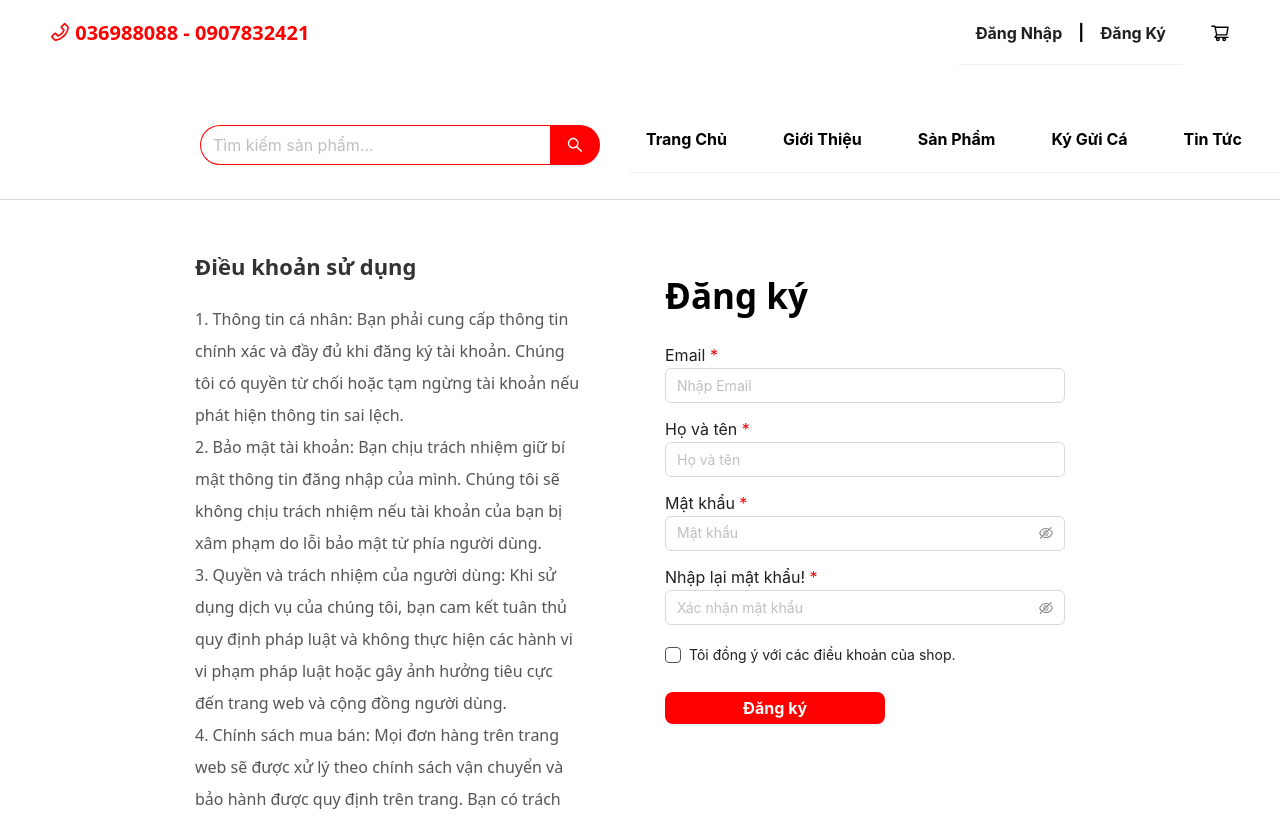
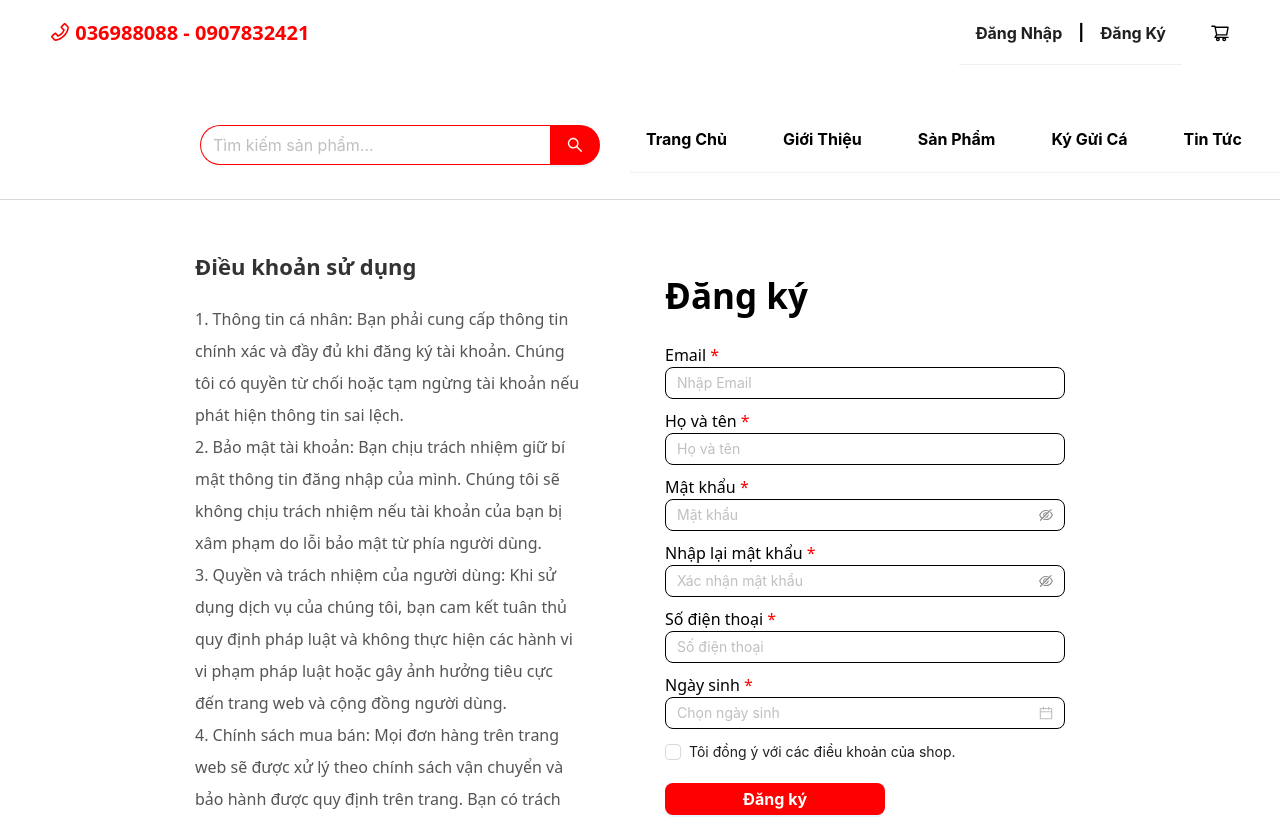
Before and after one commit to manh4702/Koi-Farm-Shop-FE, a React (Vite) app: page /register in a window 1280 px wide. Shown: the top 817 px of the page. Built offline with nearby package versions, Linux system fonts and the light colour scheme.

Commit message:
updateApiLogin,updateApiRegister

```diff
--- /dev/null
+++ b/src/api/axios.jsx
@@ -0,0 +1,22 @@
+// src/api/axios.js
+import axios from 'axios';
+
+const instance = axios.create({
+  baseURL: '/api', // Đường dẫn tương đối để proxy chuyển tiếp yêu cầu
+  timeout: 5000, // Thời gian chờ
+});
+
+instance.interceptors.request.use(
+  (config) => {
+    const token = localStorage.getItem('authToken');
+    if (token) {
+      config.headers.Authorization = `Bearer ${token}`;
+    }
+    return config;
+  },
+  (error) => {
+    return Promise.reject(error);
+  }
+);
+
+export default instance;
--- a/src/components/Login/LoginForm.jsx
+++ b/src/components/Login/LoginForm.jsx
@@ -1,9 +1,18 @@
-import React from "react";
+import React, { useState } from "react";
 import { Form, Input, Button, Checkbox, Row, Col } from "antd";
 import { SiGoogle } from "react-icons/si";
 import { Link } from "react-router-dom";
 
 const LoginForm = ({ onFinish, onFinishFailed, loading }) => {
+  const [email, setEmail] = useState("");
+  const [password, setPassword] = useState("");
+
+  const handleSubmit = (e) => {
+    e.preventDefault();
+    // Gọi hàm onFinish với dữ liệu email và password
+    onFinish({ email, password });
+  };
+
   return (
     <div style={{ display: "flex", justifyContent: "center", padding: "50px" }}>
       <div style={{ display: "flex", gap: "50px", maxWidth: "1200px" }}>
@@ -58,71 +67,71 @@ const LoginForm = ({ onFinish, onFinishFailed, loading }) => {
           >
             Đăng nhập
           </h1>
-          <Form
-            name="login"
-            initialValues={{ remember: true }}
-            onFinish={onFinish}
-            onFinishFailed={onFinishFailed}
-            style={{ width: "400px", height: "18rem", marginTop: "22px" }}
+          <form
+            onSubmit={handleSubmit}
+            style={{ width: "100%", marginTop: "22px" }}
           >
-            <Form.Item
-              name="username"
-              rules={[
-                { required: true, message: "Vui lòng nhập email!" },
-                { type: 'email', message: 'Vui lòng nhập email hợp lệ' }
-              ]}
-            >
+            <div>
               <label style={{ fontSize: "16px", fontWeight: "bold" }}>
                 Email<span style={{ color: "red" }}>*</span>
               </label>
-              <Input
+              <input
+                type="email"
+                value={email}
+                onChange={(e) => setEmail(e.target.value)} // Cập nhật state email
                 style={{
+                  display: "block",
+                  width: "100%",
                   height: "35px",
+                  marginTop: "8px",
                   border: "1px solid black",
-                  marginTop: "8px",
+                  borderRadius: "8px",
+                  padding: "5px",
                 }}
                 placeholder="Nhập Email"
+                required
               />
-            </Form.Item>
+            </div>
 
-            <Form.Item
-              name="password"
-              rules={[
-                { required: true, message: "Vui lòng nhập mật khẩu!" },
-              ]}
-            >
+            <div style={{ marginTop: "16px" }}>
               <label style={{ fontSize: "16px", fontWeight: "bold" }}>
-                Mật khẩu<span style={{ color: "red" }}>*</span>
+                Mật khẩu<span style={{ color: "red" }}>*</span>
               </label>
-              <Input.Password
+              <input
+                type="password"
+                value={password}
+                onChange={(e) => setPassword(e.target.value)} // Cập nhật state password
                 style={{
+                  display: "block",
+                  width: "100%",
                   height: "35px",
+                  marginTop: "8px",
                   border: "1px solid black",
-                  marginTop: "8px",
+                  borderRadius: "8px",
+                  padding: "5px",
                 }}
                 placeholder="Nhập mật khẩu"
+                required
               />
-            </Form.Item>
+            </div>
 
-            <Form.Item>
+            <div style={{ marginTop: "16px" }}>
             <Button
-                type="primary"
-                htmlType="submit"
-                loading={loading}
               style={{
                 width: "220px",
-                  marginTop: "5px",
+                marginTop: "24px",
                 backgroundColor: "red",
                 fontSize: "16px",
                 fontWeight: "bold",
                 color: "white",
                 borderRadius: "8px",
               }}
+              disabled={loading}
             >
-                Đăng nhập
+                {loading ? "Đang đăng nhập..." : "Đăng nhập"}
               </Button>
-            </Form.Item>
-          </Form>
+            </div>
+          </form>
         </div>
       </div>
     </div>
--- a/src/components/Login/RegisterForm.jsx
+++ b/src/components/Login/RegisterForm.jsx
@@ -1,8 +1,49 @@
-import React from "react";
-import { Form, Input, Button, Checkbox } from "antd";
+import React, { useState } from "react";
+import { Form, Input, Button, Checkbox, DatePicker } from "antd";
 import { FontColorsOutlined } from "@ant-design/icons";
+import moment from "moment";
 
 const RegisterForm = ({ onFinish, onFinishFailed, loading }) => {
+  const [email, setEmail] = useState("");
+  const [username, setUsername] = useState("");
+  const [password, setPassword] = useState("");
+  const [confirmPassword, setConfirmPassword] = useState("");
+  const [phone, setPhone] = useState("");
+  const [dateOfBirth, setDateOfBirth] = useState(null);
+  const [agreeTerms, setAgreeTerms] = useState(false);
+
+  const handlePhoneChange = (e) => {
+    const value = e.target.value;
+
+    // Chỉ cho phép nhập số và giới hạn độ dài là 10 ký tự
+    if (/^\d*$/.test(value)) {
+      setPhone(value);
+    }
+  };
+
+  const handleSubmit = (e) => {
+    e.preventDefault();
+    if (password !== confirmPassword) {
+      message.error("Mật khẩu không khớp!");
+      return;
+    }
+
+    if (!agreeTerms) {
+      message.error("Bạn cần đồng ý với các điều khoản!");
+      return;
+    }
+
+    const data = {
+      email,
+      username,
+      password,
+      phone,
+      dateOfBirth: dateOfBirth.format("YYYY-MM-DD"),
+    };
+
+    onFinish(data); // Truyền dữ liệu đã nhập về `onFinish`
+  };
+
   return (
     <div style={{ display: "flex", justifyContent: "center", padding: "50px" }}>
       <div style={{ display: "flex", gap: "50px", maxWidth: "1200px" }}>
@@ -65,158 +106,136 @@ const RegisterForm = ({ onFinish, onFinishFailed, loading }) => {
           >
             Đăng ký
           </h1>
-          <Form
-            name="register"
-            initialValues={{ remember: true }}
-            onFinish={onFinish}
-            onFinishFailed={onFinishFailed}
-            style={{ width: "400px", height: "450px", marginTop: "20px" }}
-          >
-            <Form.Item
-              name="email"
-              rules={[
-                {
-                  required: true,
-                  message: "Vui lòng nhập Email!",
-                  type: "email",
-                },
-              ]}
-            >
-              <lable
-                style={{
-                  fontSize: "16px",
-                }}
-              >
-                Email <span style={{ color: "red" }}>*</span>
-              </lable>
-              <Input style={{ height: "35px" }} placeholder="Nhập Email" />
-            </Form.Item>
-
-            <Form.Item
-              name="username"
-              style={{
-                marginTop: "-10px",
-              }}
-              rules={[{ required: true, message: "Vui lòng nhập Họ và tên!" }]}
-            >
-              <lable
-                style={{
-                  fontSize: "16px",
-                }}
-              >
-                Họ và tên <span style={{ color: "red" }}>*</span>
-              </lable>
-              <Input style={{ height: "35px" }} placeholder="Họ và tên" />
-            </Form.Item>
-
-            <Form.Item
-              name="password"
-              style={{
-                marginTop: "-10px",
-              }}
-              rules={[{ required: true, message: "Vui lòng nhập mật khẩu!" }]}
-            >
-              <lable
-                style={{
-                  fontSize: "16px",
-                }}
-              >
-                Mật khẩu <span style={{ color: "red" }}>*</span>
-              </lable>
-              <Input.Password
-                style={{ height: "35px" }}
-                placeholder="Mật khẩu"
-              />
-            </Form.Item>
-
-            <Form.Item
-              name="confirm"
-              style={{
-                marginTop: "-10px",
-              }}
-              dependencies={["password"]}
-              hasFeedback
-              rules={[
-                { required: true, message: "Please confirm your password!" },
-                ({ getFieldValue }) => ({
-                  validator(_, value) {
-                    if (!value || getFieldValue("password") === value) {
-                      return Promise.resolve();
-                    }
-                    return Promise.reject(
-                      new Error("The two passwords do not match!")
-                    );
-                  },
-                }),
-              ]}
+          <form
+            onSubmit={handleSubmit}
+            style={{ width: "400px", marginTop: "20px" }}
           >
             <label style={{ fontSize: "16px" }}>
-                Nhập lại mật khẩu! <span style={{ color: "red" }}>*</span>
+              Email <span style={{ color: "red" }}>*</span>
+            </label>
+            <Input
+              type="email"
+              value={email}
+              onChange={(e) => setEmail(e.target.value)}
+              placeholder="Nhập Email"
+              required
+              style={{
+                marginBottom: "10px",
+                border: "1px solid black",
+                borderRadius: "8px",
+              }}
+            />
+
+            <label style={{ fontSize: "16px" }}>
+              Họ và tên <span style={{ color: "red" }}>*</span>
+            </label>
+            <Input
+              value={username}
+              onChange={(e) => setUsername(e.target.value)}
+              placeholder="Họ và tên"
+              required
+              style={{
+                marginBottom: "10px",
+                border: "1px solid black",
+                borderRadius: "8px",
+              }}
+            />
+
+            <label style={{ fontSize: "16px" }}>
+              Mật khẩu <span style={{ color: "red" }}>*</span>
             </label>
             <Input.Password
-                style={{ height: "35px" }}
+              value={password}
+              onChange={(e) => setPassword(e.target.value)}
+              placeholder="Mật khẩu"
+              required
+              style={{
+                marginBottom: "10px",
+                border: "1px solid black",
+                borderRadius: "8px",
+              }}
+            />
+
+            <label style={{ fontSize: "16px" }}>
+              Nhập lại mật khẩu <span style={{ color: "red" }}>*</span>
+            </label>
+            <Input.Password
+              value={confirmPassword}
+              onChange={(e) => setConfirmPassword(e.target.value)}
               placeholder="Xác nhận mật khẩu"
+              required
+              style={{
+                marginBottom: "10px",
+                border: "1px solid black",
+                borderRadius: "8px",
+              }}
             />
-            </Form.Item>
 
-            <Form.Item
-              name="remember"
-              valuePropName="checked"
-              rules={[{ required: true, message: "Please accept the terms!" }]}
-              style={{ marginTop: "-10px" }}
+            <label style={{ fontSize: "16px" }}>
+              Số điện thoại <span style={{ color: "red" }}>*</span>
+            </label>
+            <Input
+              value={phone}
+              onChange={handlePhoneChange}
+              placeholder="Số điện thoại"
+              required
+              maxLength={10}
+              style={{
+                marginBottom: "10px",
+                border: "1px solid black",
+                borderRadius: "8px",
+              }}
+            />
+
+            <label style={{ fontSize: "16px" }}>
+              Ngày sinh <span style={{ color: "red" }}>*</span>
+            </label>
+            <DatePicker
+              value={dateOfBirth ? moment(dateOfBirth) : null} // Hiển thị giá trị đã chọn
+              onChange={(date) => setDateOfBirth(date)} // Cập nhật giá trị dateOfBirth
+              format="DD-MM-YYYY" // Định dạng hiển thị
+              placeholder="Chọn ngày sinh"
+              style={{
+                width: "100%",
+                marginBottom: "10px",
+                border: "1px solid black",
+                borderRadius: "8px",
+              }}
+            />
+
+            <Checkbox
+              checked={agreeTerms}
+              onChange={(e) => setAgreeTerms(e.target.checked)}
+              style={{ marginBottom: "20px" }}
             >
-              <style>
-                {`
-          /* Đổi màu khi checkbox được chọn */
-          .custom-checkbox .ant-checkbox-checked .ant-checkbox-inner {
-            background-color: red; /* Màu nền đỏ khi được chọn */
-            border-color: red; /* Màu viền đỏ khi được chọn */
-          }
-
-          /* Màu viền khi chưa được chọn */
-          .custom-checkbox .ant-checkbox-inner {
-            border-color: #555; /* Màu viền khi chưa được chọn */
-          }
-
-          /* Màu của dấu check */
-          .custom-checkbox .ant-checkbox-checked .ant-checkbox-inner::after {
-            border-color: white; /* Màu của dấu check */
-          }
-        `}
-              </style>
-              <Checkbox className="custom-checkbox">
               Tôi đồng ý với các điều khoản của shop.
             </Checkbox>
-            </Form.Item>
 
-            <Form.Item>
             <Button
               type="primary"
               htmlType="submit"
               loading={loading}
               style={{
                 width: "220px",
-                  marginTop: "-10px",
                 backgroundColor: "red",
                 fontSize: "16px",
                 fontWeight: "bold",
                 color: "white",
                 borderRadius: "8px",
+                // marginTop: "20px",
               }}
             >
               Đăng ký
             </Button>
-            </Form.Item>
-          </Form>
+          </form>
 
-          <div style={{ textAlign: "center" }}>
-            <p style={{ color: "white" }}>
+          <div style={{ marginTop: "20px" }}>
+            <p style={{}}>
               Bạn đã có tài khoản?{" "}
               <a
                 href="/login"
                 style={{
                   textDecoration: "none", // Bỏ gạch chân mặc định
-                  color: "white",
                 }}
                 onMouseEnter={(e) =>
                   (e.target.style.textDecoration = "underline")
--- a/src/pages/LoginPage.jsx
+++ b/src/pages/LoginPage.jsx
@@ -1,8 +1,7 @@
 import React, { useState } from "react";
 import { message } from "antd";
-import { useNavigate } from "react-router-dom";
-import backgroundImage from "../assets/login.png";
-import axios from "../api/axios"; // Import axios instance
+import { Navigate, useNavigate } from "react-router-dom";
+import axios from "../api/axios";
 import useAuthStore from "../store/store"; // Zustand store
 import LoginForm from "../components/Login/LoginForm"; // Gọi LoginForm từ components
 import Header from "../components/user/Shared/Header";
@@ -16,15 +15,33 @@ const LoginPage = () => {
   const onFinish = async (values) => {
     setLoading(true);
     try {
-      const response = await axios.post("/User/Login", {
-        username: values.username,
+      const response = await axios.post("/api/User/Login", {
+        email: values.email,
         password: values.password,
       });
 
       if (response.status === 200) {
+        const { token, role } = response.data;
+        localStorage.setItem("authToken", token);
+
+        setAuth({
+          username: values.email,
+          role: role,
+          token: token,
+        });
+
         message.success("Login successful!");
-        login(values.username); // Update Zustand state
-        navigate("/admin");
+
+        // Phân quyền dựa trên role
+        if (role === "1") {
+          navigate("/admin"); // Admin
+        } else if (role === "2") {
+          navigate("/manager"); // Manager
+        } else if (role === "3") {
+          navigate("/"); // Staff
+        } else {
+          navigate("/"); // Khách hàng
+        }
       } else {
         message.error("Login failed!");
       }
@@ -42,13 +59,13 @@ const LoginPage = () => {
 
   return (
     <div>
-      <Header/>
+      <Header />
       <LoginForm
         onFinish={onFinish}
         onFinishFailed={onFinishFailed}
         loading={loading}
       />
-      <Footer/>
+      <Footer />
     </div>
   );
 };
--- a/src/pages/RegisterPage.jsx
+++ b/src/pages/RegisterPage.jsx
@@ -1,7 +1,7 @@
 import React, { useState } from "react";
 import { Form, Input, Button, Checkbox, message } from "antd";
 import { useNavigate, Link } from "react-router-dom";
-import axios from "../API/axios";
+import axios from "../api/axios";
 import backgroundImage from "../assets/login.png";
 import RegisterForm from "../components/Login/RegisterForm";
 import Header from "../components/user/Shared/Header";
@@ -11,29 +11,32 @@ const RegisterPage = () => {
   const [loading, setLoading] = useState(false);
   const navigate = useNavigate();
 
+
   const onFinish = async (values) => {
     console.log("Success:", values);
     setLoading(true);
 
-    // try {
-    //   const response = await axios.post("/register", {
-    //     email: values.email,
-    //     username: values.username,
-    //     password: values.password,
-    //   });
+    try {
+      const response = await axios.post("/api/User", {
+        name: values.username,       // Sử dụng "username" để map với "name" trên API
+        email: values.email,
+        password: values.password,
+        phone: values.phone,
+        dateOfBirth: `${values.dateOfBirth}T00:00:00.000Z`,  // Định dạng ngày sinh
+      });
 
-    //   if (response.status === 201) {
-    //     message.success("Registration successful!");
-    //     navigate("/login");
-    //   } else {
-    //     message.error("Registration failed, please try again.");
-    //   }
-    // } catch (error) {
-    //   console.error("Error during registration:", error);
-    //   message.error("An error occurred. Please try again.");
-    // } finally {
-    //   setLoading(false);
-    // }
+      if (response.data && response.data.success) {
+        message.success("Đăng ký thành công!");
+        navigate("/login");  // Điều hướng đến trang đăng nhập sau khi đăng ký thành công
+      } else {
+        message.error("Đăng ký thất bại, vui lòng thử lại.");
+      }
+    } catch (error) {
+      console.error("Error during registration:", error);
+      message.error("Đã xảy ra lỗi. Vui lòng thử lại.");
+    } finally {
+      setLoading(false);
+    }
   };
 
   const onFinishFailed = (errorInfo) => {
@@ -43,7 +46,7 @@ const RegisterPage = () => {
   return (
     <div>
       <Header />
-      <RegisterForm />
+      <RegisterForm onFinish={onFinish} onFinishFailed={onFinishFailed} loading={loading} />
       <Footer />
     </div>
   );
--- a/vite.config.js
+++ b/vite.config.js
@@ -9,7 +9,7 @@ export default defineConfig({
     port: 3000,
     proxy: {
       '/api': {
-        target: 'http://localhost:3001',
+        target: 'http://localhost:5260',
         changeOrigin: true,
         rewrite: (path) => path.replace(/^\/api/, ''),
       },
```
Also changed, not shown: src/API/axios.js (deleted, +0 -32 lines), src/App.jsx (+17 -2 lines), src/routes/PrivateRoute.jsx (added, +22 -0 lines), src/store/store.js (+15 -3 lines). Lines whose indentation alone changed are shown as unchanged.
